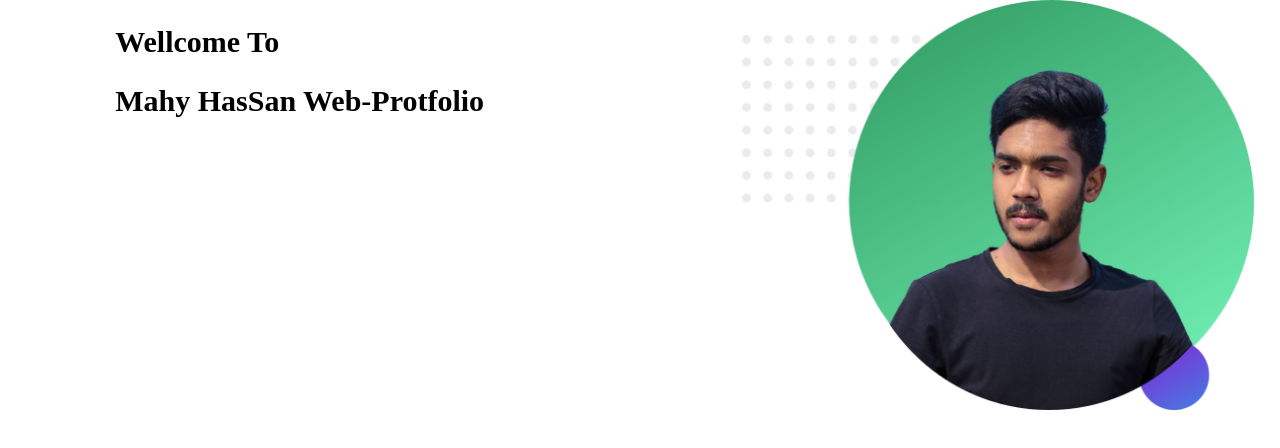
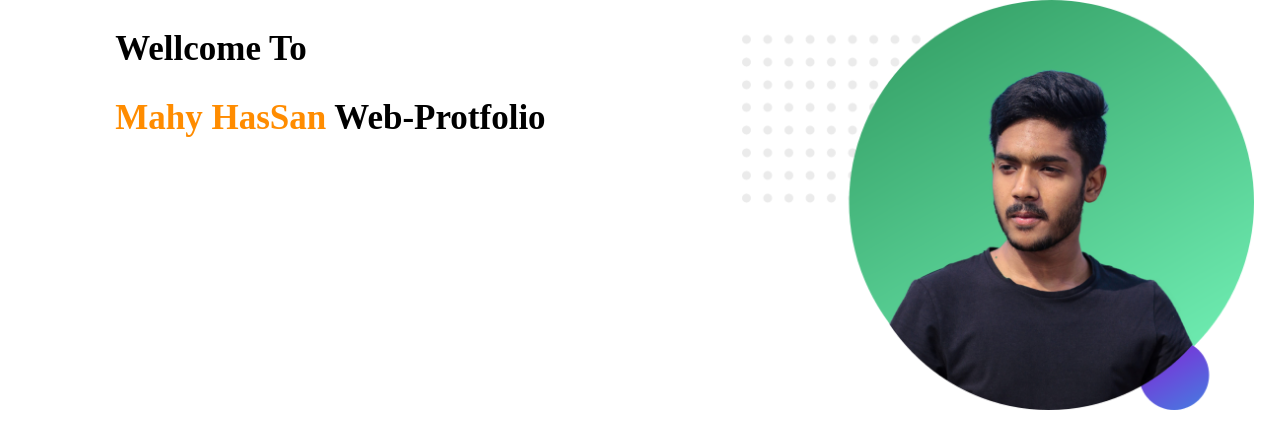
Before and after one commit to Mahy-460/web-protfolio, a plain HTML site: page index.html in a window 1280 px wide. Drawn offline with Linux system fonts and the light colour scheme.

Commit message:
new line add

```diff
--- a/index.html
+++ b/index.html
@@ -10,7 +10,7 @@
     <section class="main" >
         <div class="half">
          <h1>Wellcome To</h1>
-         <h1>Mahy HasSan Web-Protfolio</h1>
+         <h1> <span class="span"> Mahy HasSan </span> Web-Protfolio</h1>
         </div>
         <div class="half">
 
--- a/style.css
+++ b/style.css
@@ -2,8 +2,11 @@ body{
     margin: 0;
 }
 .half h1{
-      font-size: 30px;
+      font-size: 35px;
 
+}
+.span{
+    color: darkorange;
 }
 .half{
     width: 40%;
```
